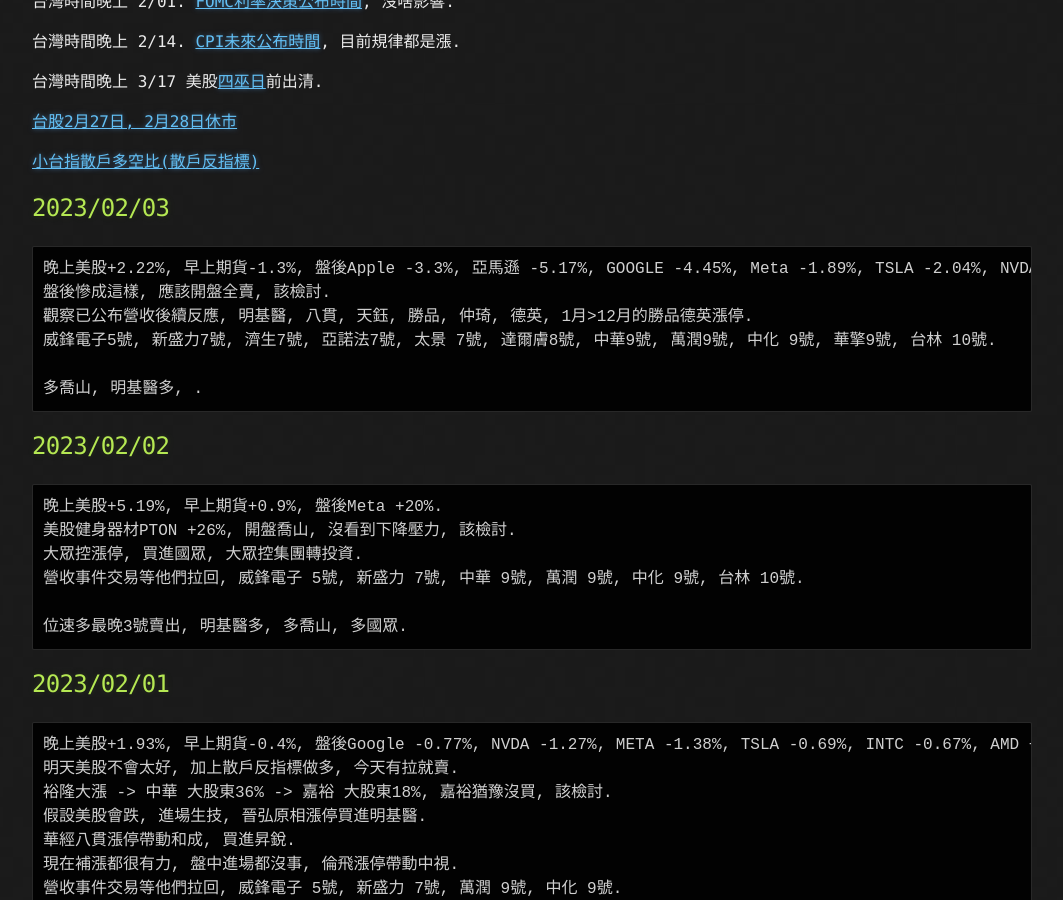
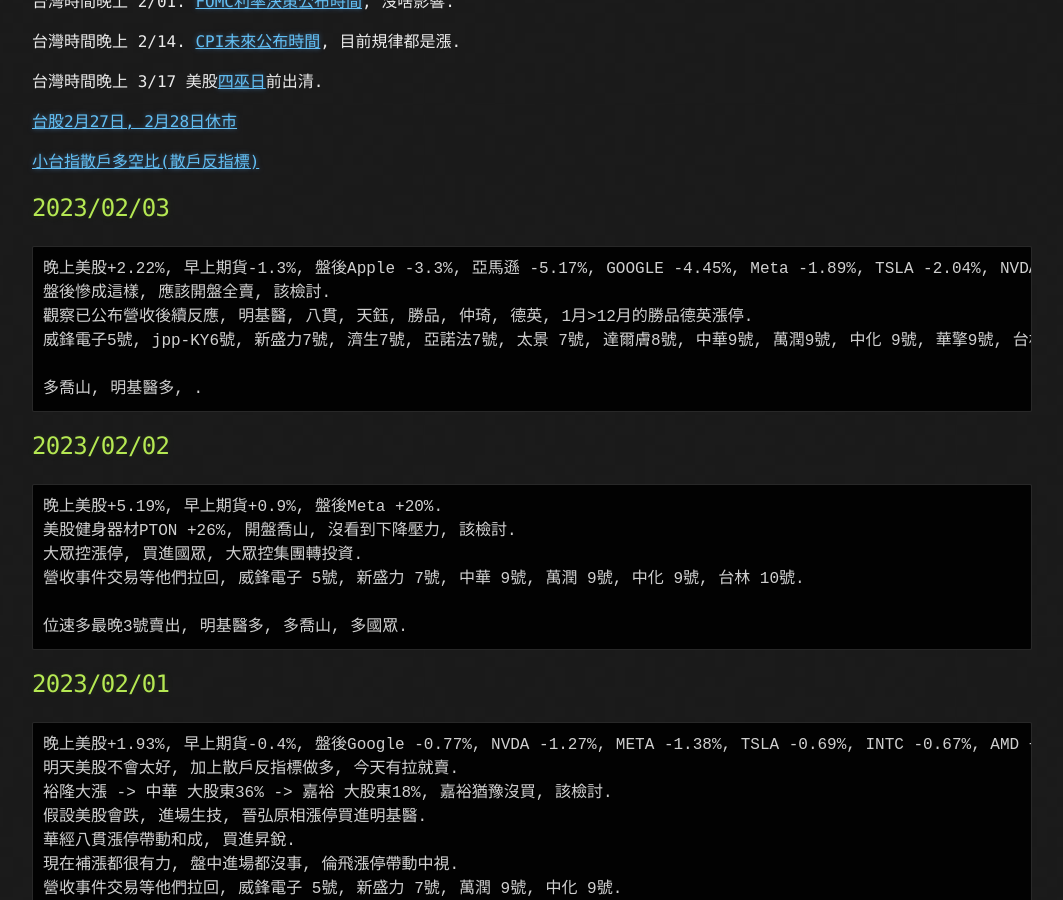
Before and after one commit to lepg5487/Stock_God, a Jekyll site: the page built from index.md, in a window 1280 px wide and 900 px high, scrolled down 428 px. Shown: the whole window, without its empty margins (108-1171 px from the left). Built offline with Jekyll 4.4.1, drawn with Linux system fonts in a browser that asks for light colours; our own code applies the rules of GitHub Pages for plain Markdown files.

Commit message:
Update index.md

````diff
--- a/index.md
+++ b/index.md
@@ -25,7 +25,7 @@
 晚上美股+2.22%, 早上期貨-1.3%, 盤後Apple -3.3%, 亞馬遜 -5.17%, GOOGLE -4.45%, Meta -1.89%, TSLA -2.04%, NVDA -2.11%.
 盤後慘成這樣, 應該開盤全賣, 該檢討.
 觀察已公布營收後續反應, 明基醫, 八貫, 天鈺, 勝品, 仲琦, 德英, 1月>12月的勝品德英漲停.
-威鋒電子5號, 新盛力7號, 濟生7號, 亞諾法7號, 太景 7號, 達爾膚8號, 中華9號, 萬潤9號, 中化 9號, 華擎9號, 台林 10號.
+威鋒電子5號, jpp-KY6號, 新盛力7號, 濟生7號, 亞諾法7號, 太景 7號, 達爾膚8號, 中華9號, 萬潤9號, 中化 9號, 華擎9號, 台林 10號.
 
 多喬山, 明基醫多, .
 ```
````
